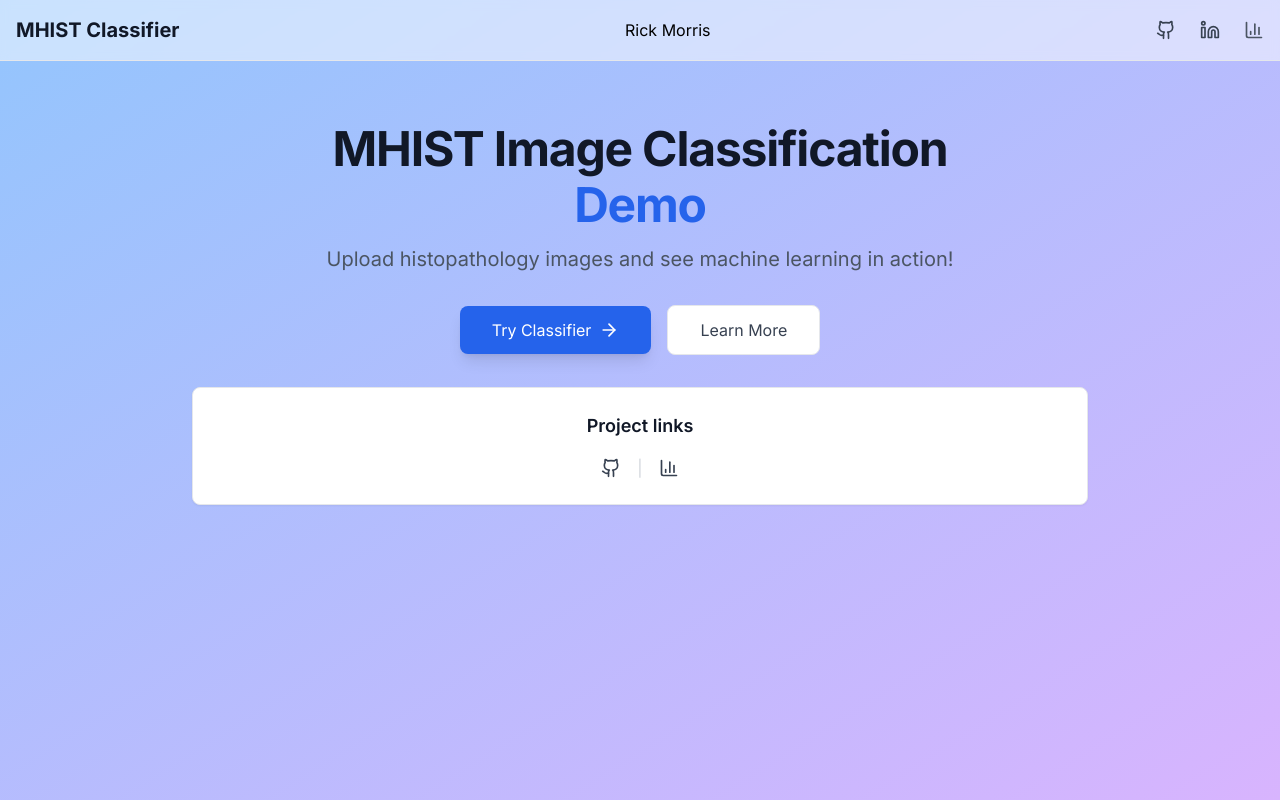
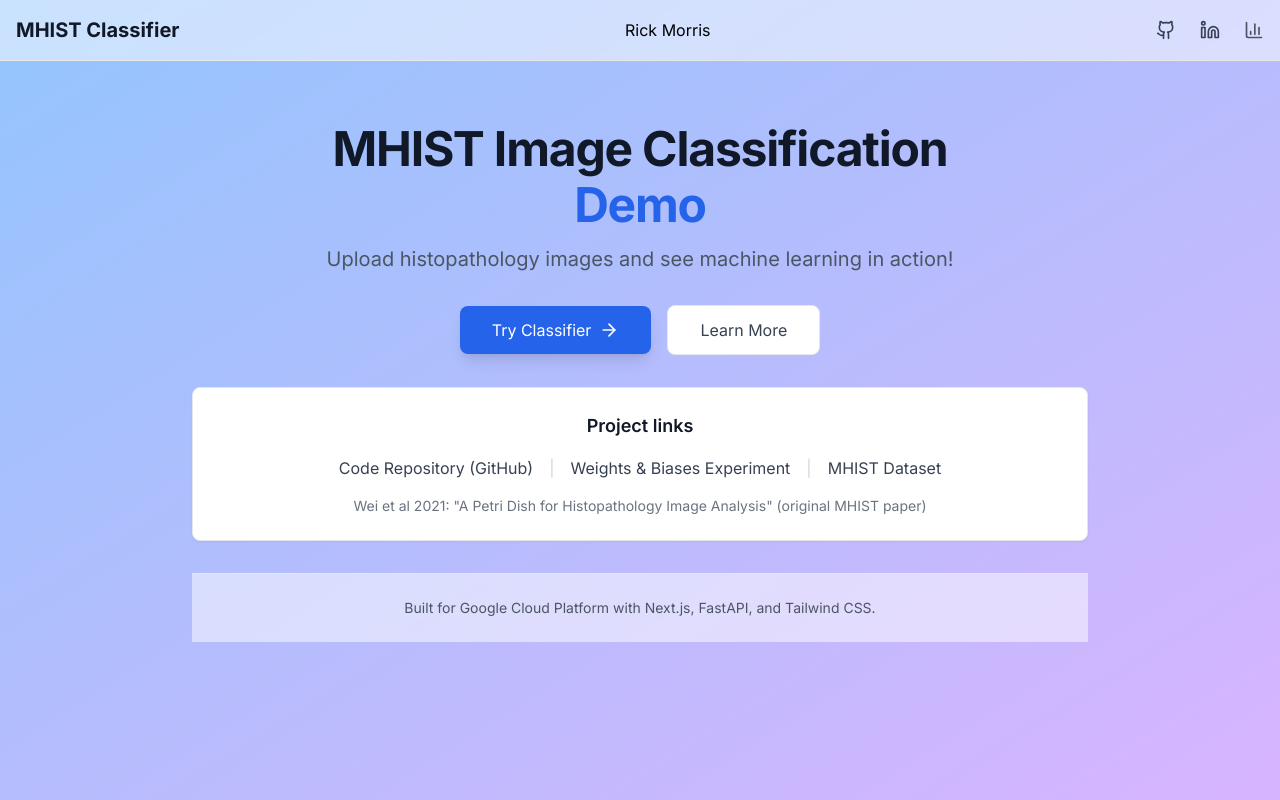
Before and after one commit to rmclimber/mhist_app, a Next.js app in the folder src/app/frontend/: page / in a window 1280 px wide. Built offline with nearby package versions, Linux system fonts and the light colour scheme; no server answers.

Commit message:
added citation to paper and corrected the href

```diff
--- a/src/app/frontend/app/page.tsx
+++ b/src/app/frontend/app/page.tsx
@@ -75,19 +75,48 @@ export default function Homepage() {
               <a href={process.env.NEXT_PUBLIC_GITHUB_URL || '#'}
                 target="_blank" rel="noopener noreferrer"
                 className="inline-flex items-center gap-2 text-gray-700 hover:text-gray-900 transition-colors">
-                  <Github className="w-5 h-5">View on Github</Github>
+                  Code Repository (GitHub)
                 </a>
                 <span className="hidden sm:block text-gray-300">|</span>
                 <a href={process.env.NEXT_PUBLIC_WANDB_URL || '#'}
                   target="_blank" rel="noopener noreferrer"
                   className="inline-flex items-center gap-2 text-gray-700 hover:text-gray-900 transition-colors">
-                    <BarChart3 className="w-5 h-5">Weights & Biases Experiment</BarChart3>
+                    Weights & Biases Experiment
                 </a>
+                <span className="hidden sm:block text-gray-300">|</span>
+                <a href="https://bmirds.github.io/MHIST/"
+                  target="_blank" rel="noopener noreferrer"
+                  className="inline-flex items-center gap-2 text-gray-700 hover:text-gray-900 transition-colors">
+                    MHIST Dataset
+                </a>
+              </div>
+              <div className="mt-4 text-sm text-gray-500">
+                <p>
+                  <a
+                  target="_blank" rel="noopener noreferrer"
+                  href="https://arxiv.org/abs/2101.12355">Wei et al 2021: "A Petri Dish for Histopathology Image Analysis" (original MHIST paper)</a>
+                </p>
             </div>
           </div>
+          {/*Footer */}
+          <footer className="border-t bg-white/50 backdrop-blur-sm mt-16">
+            <div className="container mx-auto px-4 py-6 text-center text-gray-600 text-sm">
+              Built for Google Cloud Platform with Next.js, FastAPI, and Tailwind CSS.
+            </div>
+          </footer>
         </div>
       </main>
 
     </div>
   );
 }
+
+function FeatureCard({ title, description, icon}: {title: string; description: string; icon: string}) {
+  return (
+    <div className="p-6 bg-white rounded-lg border border-gray-200 hover:border-blue-300 hover:shadow-md transition-all">
+      <div className="text-4xl mb-3">{icon}</div>
+      <h4 className="text-lg font-semibold text-gray-900 mb-2">{title}</h4>
+      <p className="text-gray-600 text-sm">{description}</p>
+    </div>
+  );
+}
```
